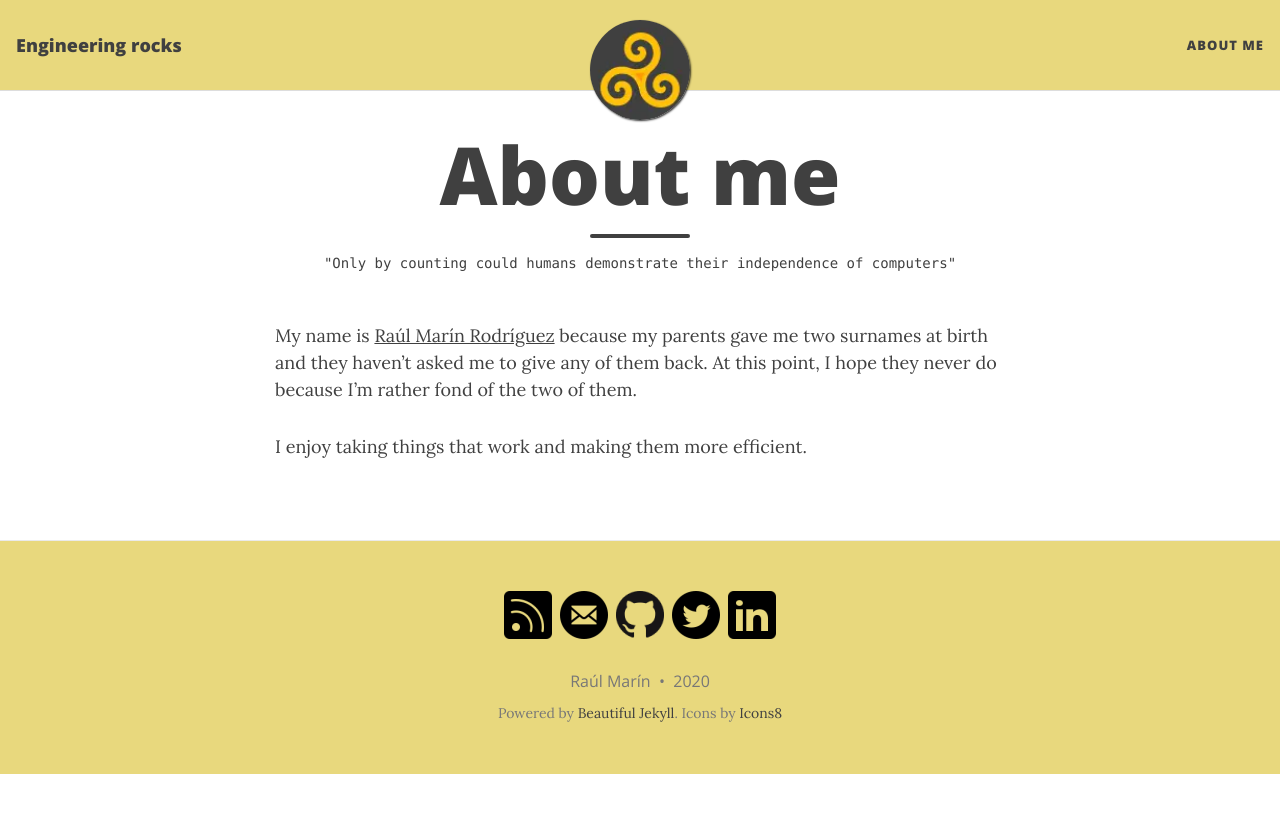
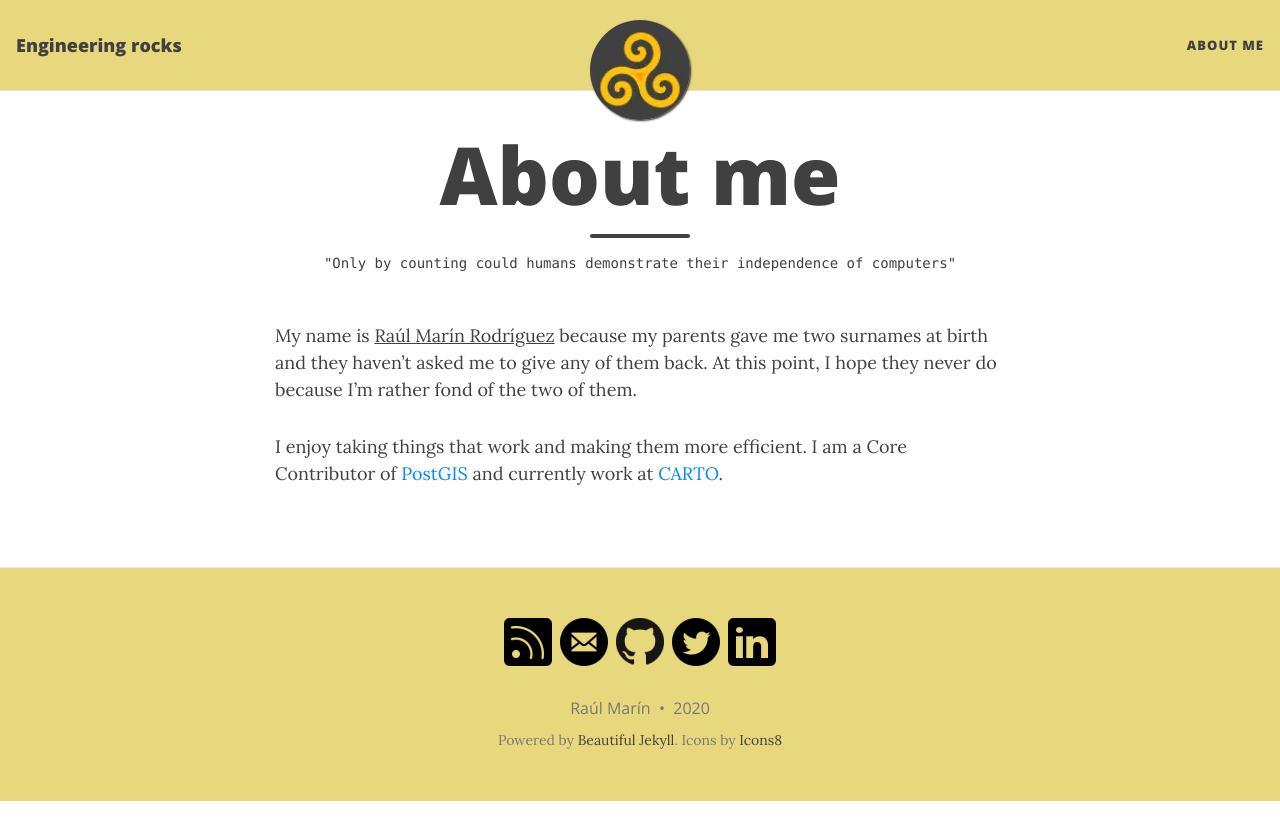
Before and after one commit to Algunenano/algunenano.github.io, a Jekyll site: the page built from aboutme.md, in a window 1280 px wide. Shown: the top 840 px of the page. Built offline with Jekyll 4.4.1, drawn with Linux system fonts in a browser that asks for light colours.

Commit message:
Update aboutme

```diff
--- a/aboutme.md
+++ b/aboutme.md
@@ -6,4 +6,4 @@ subtitle: '"Only by counting could humans demonstrate their independence of comp
 
 My name is <u>Raúl Marín Rodríguez</u> because my parents gave me two surnames at birth and they haven't asked me to give any of them back. At this point, I hope they never do because I'm rather fond of the two of them.
 
-I enjoy taking things that work and making them more efficient.
+I enjoy taking things that work and making them more efficient. I am a Core Contributor of [PostGIS](http://postgis.net/) and currently work at [CARTO](https://carto.com/).
```
